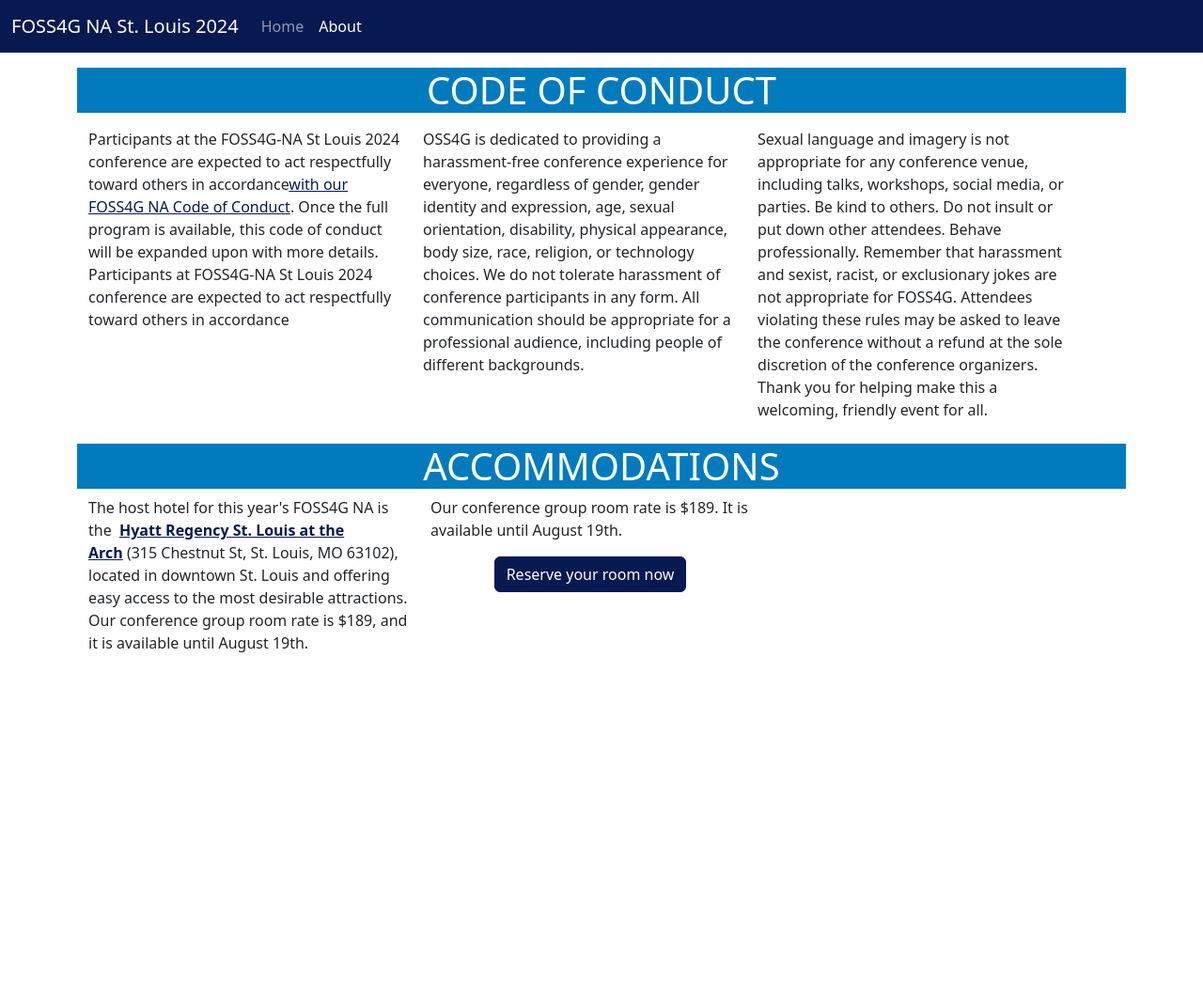
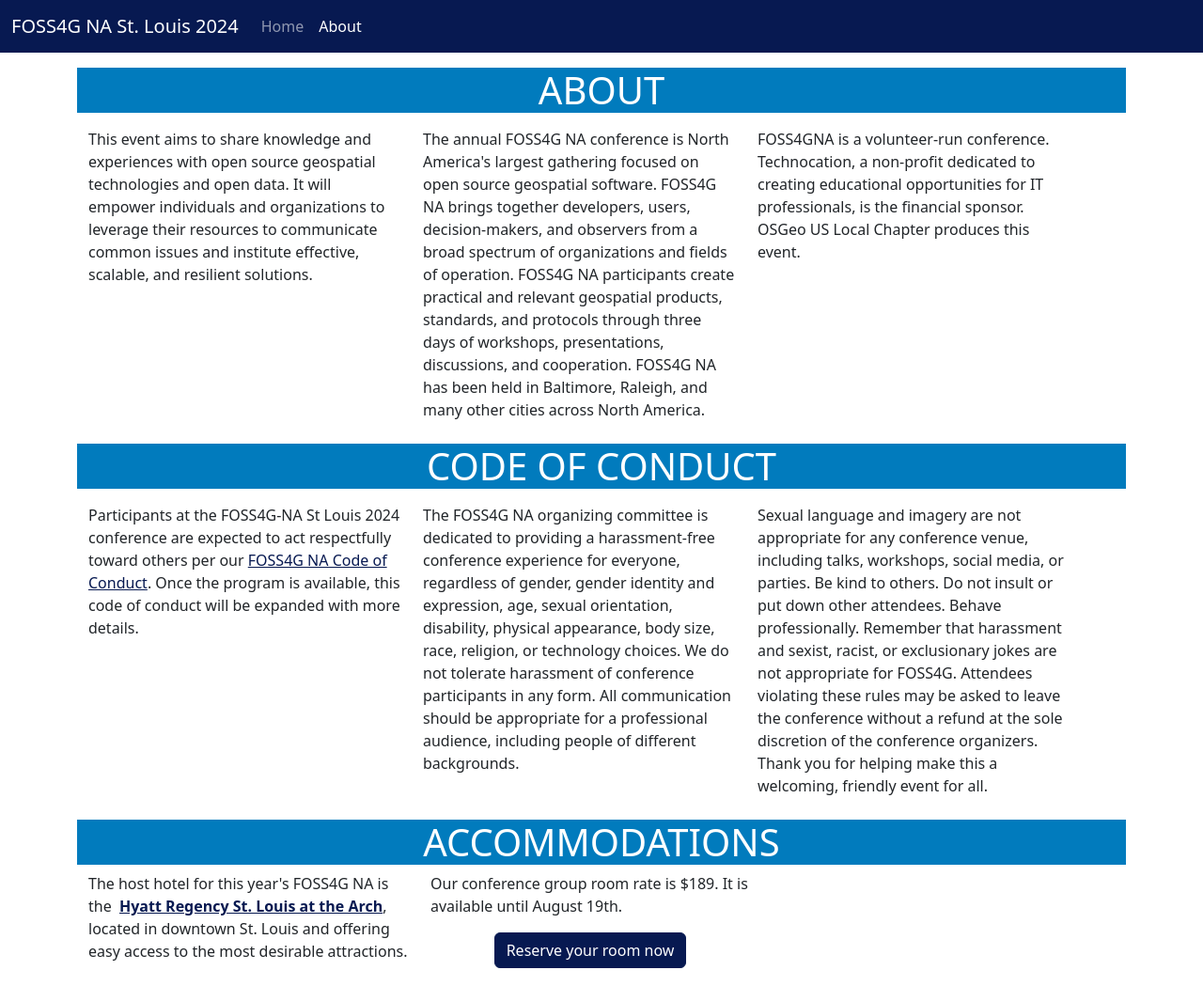
Before and after one commit to OSGeo-US/foss4g-na-2024, a Gatsby site: page /about in a window 1280 px wide. Shown: the whole page at 94% size. Before the commit the page ends 800 px from the top, so only its background shows below. Built offline with nearby package versions, Linux system fonts and the light colour scheme; Gatsby itself is replaced by a stand-in of ours.

Commit message:
👌 IMPROVE:

```diff
--- a/src/pages/about.js
+++ b/src/pages/about.js
@@ -10,32 +10,64 @@
       <div className="container">
         <div className="row my-3">
           <h1 className="text-center text-uppercase bg-secondary text-white">
+            About
+          </h1>
+          <div className="row my2">
+            <div className="row my2">
+              <div className="col-md-12 col-lg-4 my-2">
+                This event aims to share knowledge and experiences with open
+                source geospatial technologies and open data. It will empower
+                individuals and organizations to leverage their resources to
+                communicate common issues and institute effective, scalable, and
+                resilient solutions.
+              </div>
+              <div className="col-md-12 col-lg-4 my-2">
+                The annual FOSS4G NA conference is North America's largest
+                gathering focused on open source geospatial software. FOSS4G NA
+                brings together developers, users, decision-makers, and
+                observers from a broad spectrum of organizations and fields of
+                operation. FOSS4G NA participants create practical and relevant
+                geospatial products, standards, and protocols through three days
+                of workshops, presentations, discussions, and cooperation.
+                FOSS4G NA has been held in Baltimore, Raleigh, and many other
+                cities across North America.
+              </div>
+              <div className="col-md-12 col-lg-4 my-2">
+                FOSS4GNA is a volunteer-run conference. Technocation, a
+                non-profit dedicated to creating educational opportunities for
+                IT professionals, is the financial sponsor. OSGeo US Local
+                Chapter produces this event.
+              </div>
+            </div>
+          </div>
+        </div>
+        <div className="row my-3">
+          <h1 className="text-center text-uppercase bg-secondary text-white">
             Code Of Conduct
           </h1>
           <div className="row my2">
             <div className="row my2">
               <div className="col-md-12 col-lg-4 my-2">
                 Participants at the FOSS4G-NA St Louis 2024 conference are
-                expected to act respectfully toward others in accordance
+                expected to act respectfully toward others per our{" "}
                 <a href="http://2023.foss4gna.org/assets/pdf/foss4gna-2023-COC.pdf">
-                  with our FOSS4G NA Code of Conduct
+                  FOSS4G NA Code of Conduct
                 </a>
-                . Once the full program is available, this code of conduct will
-                be expanded upon with more details. Participants at FOSS4G-NA St
-                Louis 2024 conference are expected to act respectfully toward
-                others in accordance{" "}
+                . Once the program is available, this code of conduct will be
+                expanded with more details.
               </div>
               <div className="col-md-12 col-lg-4 my-2">
-                OSS4G is dedicated to providing a harassment-free conference
-                experience for everyone, regardless of gender, gender identity
-                and expression, age, sexual orientation, disability, physical
-                appearance, body size, race, religion, or technology choices. We
-                do not tolerate harassment of conference participants in any
-                form. All communication should be appropriate for a professional
-                audience, including people of different backgrounds.{" "}
+                The FOSS4G NA organizing committee is dedicated to providing a
+                harassment-free conference experience for everyone, regardless
+                of gender, gender identity and expression, age, sexual
+                orientation, disability, physical appearance, body size, race,
+                religion, or technology choices. We do not tolerate harassment
+                of conference participants in any form. All communication should
+                be appropriate for a professional audience, including people of
+                different backgrounds.
               </div>
               <div className="col-md-12 col-lg-4 my-2">
-                Sexual language and imagery is not appropriate for any
+                Sexual language and imagery are not appropriate for any
                 conference venue, including talks, workshops, social media, or
                 parties. Be kind to others. Do not insult or put down other
                 attendees. Behave professionally. Remember that harassment and
@@ -58,10 +90,8 @@
               <a href="https://www.hyatt.com/hyatt-regency/en-US/stlrs-hyatt-regency-st-louis-at-the-arch">
                 <strong>Hyatt Regency St. Louis at the Arch</strong>
               </a>
-              &nbsp;(315 Chestnut St, St. Louis, MO 63102), located in downtown
-              St. Louis and offering easy access to the most desirable
-              attractions. Our conference group room rate is $189, and it is
-              available until August 19th.
+              , located in downtown St. Louis and offering easy access to the
+              most desirable attractions.
             </div>
             <div className="col-md-12 col-lg-4">
               Our conference group room rate is $189. It is available until
```
